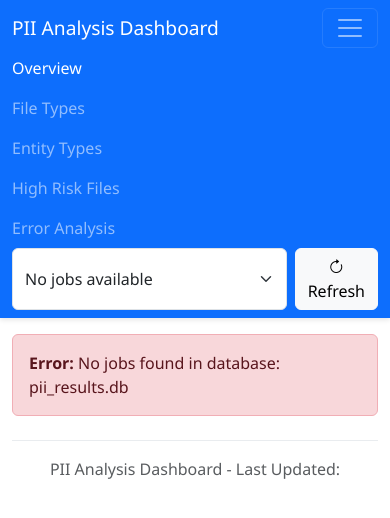
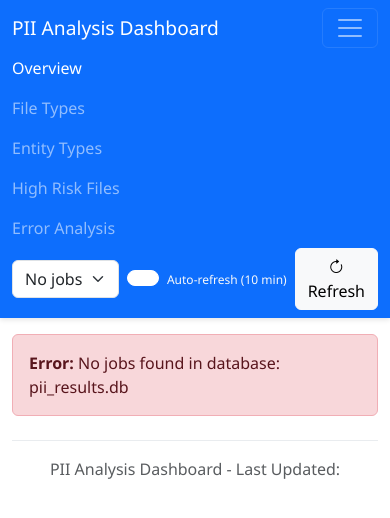
Before and after one commit to randyjcress/pii-analyzer, a Flask app: page / in a window 390 px wide, after a click that opens the changed part. Shown: the top 518 px of the page. Run offline with Flask 3, Linux system fonts and the light colour scheme; data comes from the database, SQL or seed files in the repository; data that the repository does not hold is empty; some libraries are stand-ins or nearby versions.

Commit message:
Change dashboard auto-refresh interval to 10 minutes and add toggle switch

```diff
--- a/dashboard/static/css/dashboard.css
+++ b/dashboard/static/css/dashboard.css
@@ -44,6 +44,17 @@
     box-shadow: 0 2px 5px rgba(0, 0, 0, 0.1);
 }
 
+/* Auto-refresh toggle styling */
+.form-check-input:checked {
+    background-color: #ffffff;
+    border-color: #ffffff;
+}
+
+.form-check-label {
+    font-size: 0.85rem;
+    white-space: nowrap;
+}
+
 /* Pre formatting for executive summary */
 pre.pre-scrollable {
     max-height: 300px;
@@ -74,6 +85,10 @@
     .card-header h4 {
         font-size: 1.2rem;
     }
+
+    .form-check-label {
+        font-size: 0.75rem;
+    }
 }
 
 /* Custom chart tooltips */
--- a/dashboard/static/js/dashboard.js
+++ b/dashboard/static/js/dashboard.js
@@ -3,9 +3,10 @@
 // Global variables
 let charts = {};
 let currentJobId = null;
-let refreshInterval = 30000; // Default refresh interval: 30 seconds
+let refreshInterval = 600000; // 10 minutes refresh interval
 let refreshTimer = null;
 let dbPath = null; // Will be determined by the server or URL parameter
+let autoRefreshEnabled = true; // Auto-refresh enabled by default
 
 // DOM Elements
 const elements = {
@@ -18,6 +19,7 @@
     // Controls
     jobSelector: document.getElementById('jobSelector'),
     refreshButton: document.getElementById('refreshButton'),
+    autoRefreshToggle: document.getElementById('autoRefreshToggle'),
 
     // Job information
     jobName: document.getElementById('jobName'),
@@ -64,6 +66,19 @@
     elements.refreshButton.addEventListener('click', refreshDashboard);
     elements.jobSelector.addEventListener('change', changeJob);
 
+    // Set up auto-refresh toggle if it exists
+    if (elements.autoRefreshToggle) {
+        elements.autoRefreshToggle.checked = autoRefreshEnabled;
+        elements.autoRefreshToggle.addEventListener('change', toggleAutoRefresh);
+
+        // Update the label to show current refresh interval
+        const minutes = Math.floor(refreshInterval / 60000);
+        const autoRefreshLabel = document.getElementById('autoRefreshLabel');
+        if (autoRefreshLabel) {
+            autoRefreshLabel.textContent = `Auto-refresh (${minutes} min)`;
+        }
+    }
+
     // First, check for URL parameter
     const urlParams = new URLSearchParams(window.location.search);
     if (urlParams.has('db_path')) {
@@ -95,8 +110,23 @@
     }
 
     // Set up auto-refresh
-    startRefreshTimer();
+    if (autoRefreshEnabled) {
+        startRefreshTimer();
+    }
 });
+
+// Toggle auto-refresh
+function toggleAutoRefresh() {
+    autoRefreshEnabled = elements.autoRefreshToggle.checked;
+
+    if (autoRefreshEnabled) {
+        startRefreshTimer();
+        console.log(`Auto-refresh enabled with interval of ${refreshInterval/1000} seconds`);
+    } else {
+        stopRefreshTimer();
+        console.log('Auto-refresh disabled');
+    }
+}
 
 // Load available jobs
 function loadJobs() {
@@ -757,19 +787,28 @@
         clearTimeout(refreshTimer);
     }
 
-    refreshTimer = setTimeout(function() {
-        loadDashboardData();
-        startRefreshTimer();
-    }, refreshInterval);
+    if (autoRefreshEnabled) {
+        refreshTimer = setTimeout(function() {
+            loadDashboardData();
+            startRefreshTimer();
+        }, refreshInterval);
+    }
+}
+
+// Stop refresh timer
+function stopRefreshTimer() {
+    if (refreshTimer) {
+        clearTimeout(refreshTimer);
+        refreshTimer = null;
+    }
 }
 
 // Reset refresh timer
 function resetRefreshTimer() {
-    if (refreshTimer) {
-        clearTimeout(refreshTimer);
+    if (autoRefreshEnabled) {
+        stopRefreshTimer();
+        startRefreshTimer();
     }
-
-    startRefreshTimer();
 }
 
 // Utility: Lighten a color by percentage
--- a/dashboard/templates/index.html
+++ b/dashboard/templates/index.html
@@ -33,10 +33,14 @@
                         <a class="nav-link" href="#errors">Error Analysis</a>
                     </li>
                 </ul>
-                <div class="d-flex">
+                <div class="d-flex align-items-center">
                     <select id="jobSelector" class="form-select me-2">
                         <option value="">Loading jobs...</option>
                     </select>
+                    <div class="form-check form-switch me-2">
+                        <input class="form-check-input" type="checkbox" role="switch" id="autoRefreshToggle" checked>
+                        <label class="form-check-label text-light" for="autoRefreshToggle" id="autoRefreshLabel">Auto-refresh (10 min)</label>
+                    </div>
                     <button id="refreshButton" class="btn btn-light">
                         <i class="bi bi-arrow-clockwise"></i> Refresh
                     </button>
```
